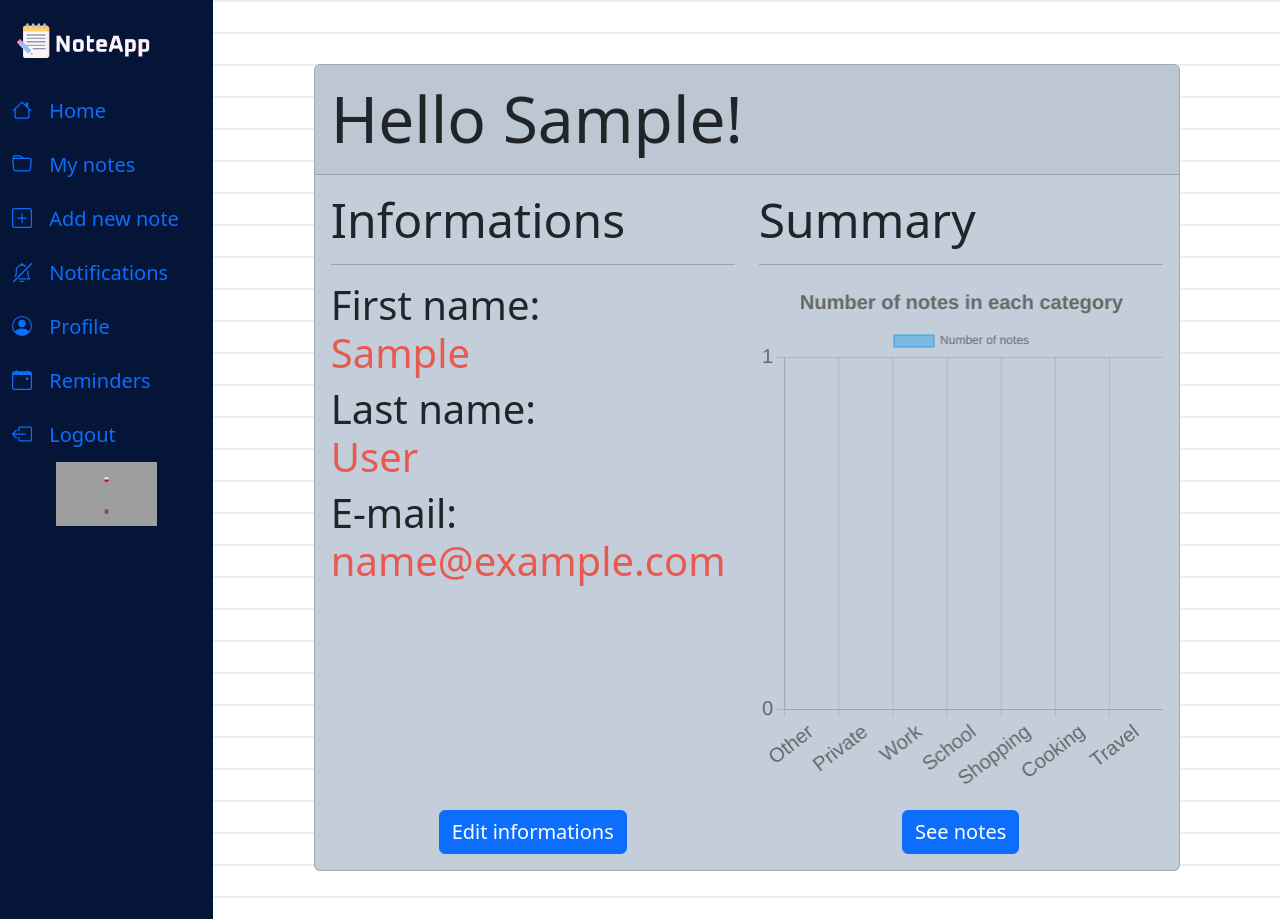
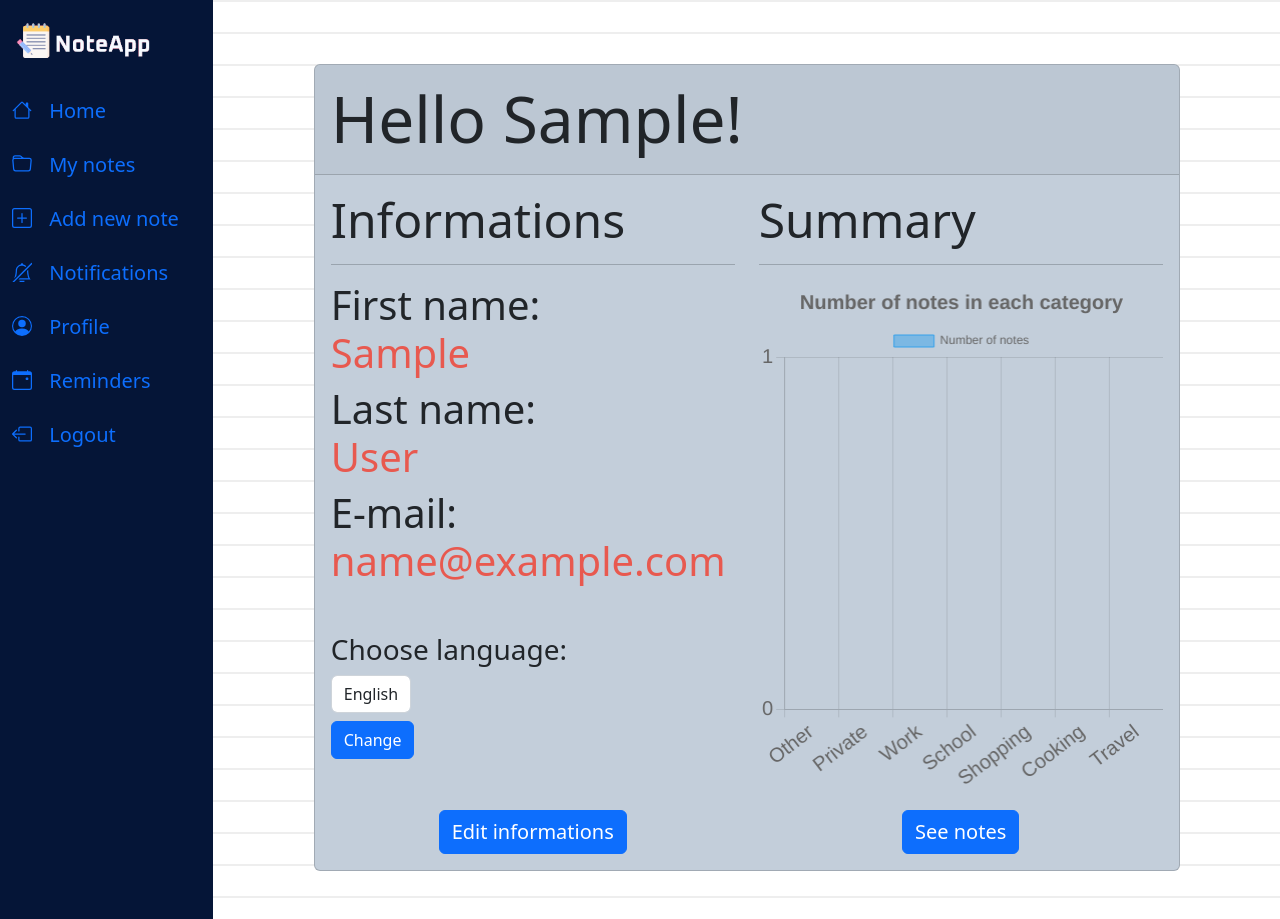
Before and after one commit to g-boron/NoteApp, a Django app: page /profile/1 in a window 1280 px wide. Run offline with Django 4.2, Linux system fonts and the light colour scheme; the visitor is signed in with stand-in values (Sample User, id 1); data comes from the database, SQL or seed files in the repository; data that the repository does not hold is empty; parts of the project's set-up code (start-up, migrations or seed data) failed here and were passed over; some libraries are stand-ins or nearby versions; grey boxes are pictures that could not be loaded.

Commit message:
Moved changing language to profile page

```diff
--- a/notes/templates/notes/base.html
+++ b/notes/templates/notes/base.html
@@ -112,27 +112,6 @@
                             </a>
                         </li>
                         {% endif %}
-                        <li>
-                            <form action="{% url 'set_language' %}" method="post" id="language-form">
-                                {% csrf_token %}
-                                <input name="next" type="hidden" value="{{ request.path }}">
-                                <button type="submit" class="mx-5" name="language" value="pl"><img src="{% static 'notes/images/pl.png' %}" alt="PL" width="5%"></button>
-                                <button type="submit" class="mx-5" name="language" value="en"><img src="{% static 'notes/images/eng.png' %}" alt="EN" width="5%"></button>
-                            </form>
-
-                            <script>
-                                document.addEventListener('DOMContentLoaded', function() {
-                                    const buttons = document.querySelectorAll('#language-form button');
-                                    buttons.forEach(button => {
-                                        button.addEventListener('click', function(event) {
-                                            const languageCode = event.target.value;
-                                            document.querySelector('#language-form [name="language"]').value = languageCode;
-                                            document.querySelector('#language-form').submit();
-                                        });
-                                    });
-                                });
-                            </script>
-                        </li>
                     </ul>
 
                 </div>
--- a/notes/templates/notes/profile.html
+++ b/notes/templates/notes/profile.html
@@ -18,6 +18,27 @@
                         <p class="card-text h1 text-start">First name: <br><span style="color: #e8594f;">{% if user.first_name %}{{ user.first_name }}{% else %}<br>{% endif %}</span></p>
                         <p class="card-text h1 text-start">Last name: <br><span style="color: #e8594f;">{% if user.last_name %}{{ user.last_name }}{% else %}<br>{% endif %}</span></p>
                         <p class="card-text h1 text-start mb-3">E-mail: <br><span style="color: #e8594f;">{{ user.email }}</span></p>
+
+                        <p class="card-text h3 text-start mt-5">Choose language:</p>
+                        <form action="{% url 'set_language' %}" method="post" id="language-form" onsubmit="return changeLanguage()" class="text-start">
+                            {% csrf_token %}
+                            <input name="next" type="hidden" value="{{ request.path }}">
+                            <select name="language" id="language-select" class="form-control" style="width: 80px">
+                                <option value="pl" {% if request.LANGUAGE_CODE == "pl" %}selected{% endif %}>Polski</option>
+                                <option value="en" {% if request.LANGUAGE_CODE == "en" %}selected{% endif %}>English</option>
+                            </select>
+                            <input type="submit" value="Change" class="btn btn-primary mt-2 fs-6">
+                        </form>
+
+                        <script>
+                            function changeLanguage() {
+                                const selectedLanguage = document.querySelector('#language-select').value;
+                                const form = document.querySelector('#language-form');
+                                const action = form.action;
+                                form.action = action + '?language=' + selectedLanguage;
+                                return true;
+                            }
+                        </script>
                     </div>
                     <div class="col-md-6">
                         <h1 class="display-5 card-title text-start">Summary</h1>
```
